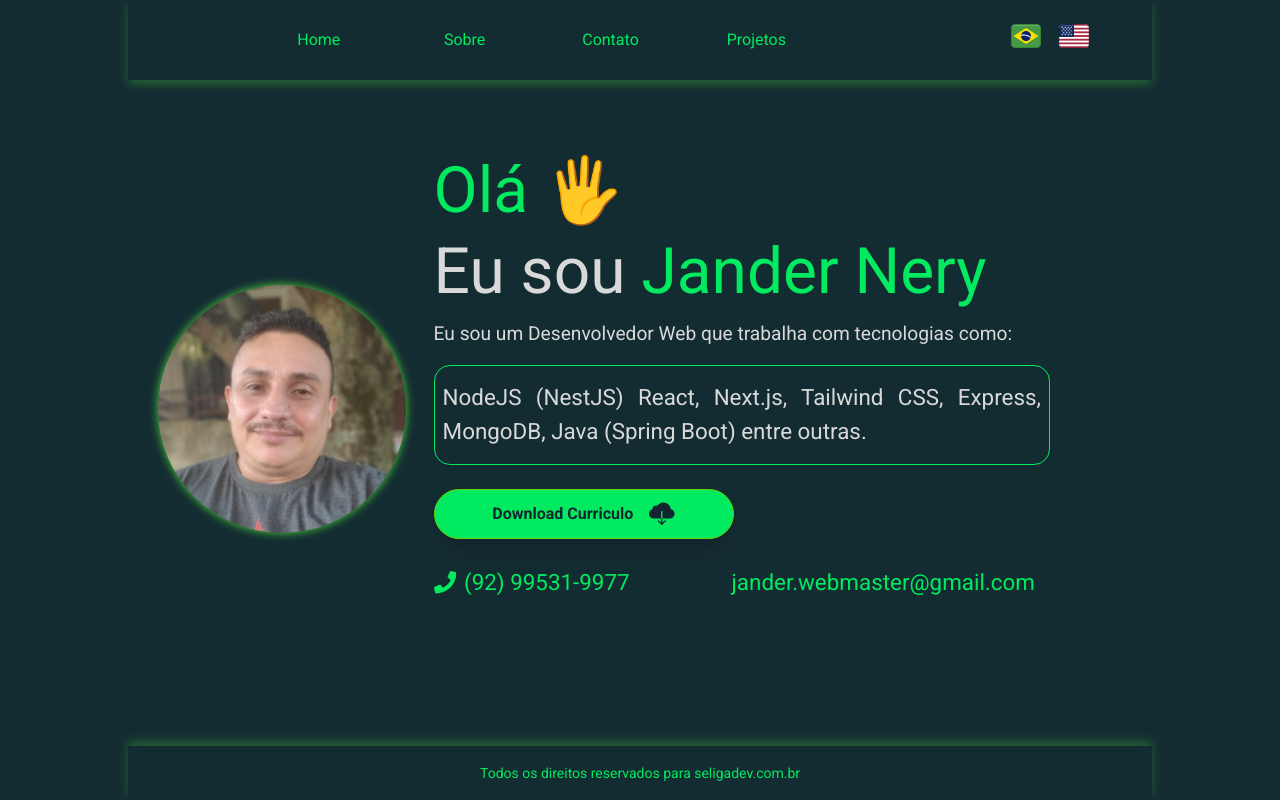
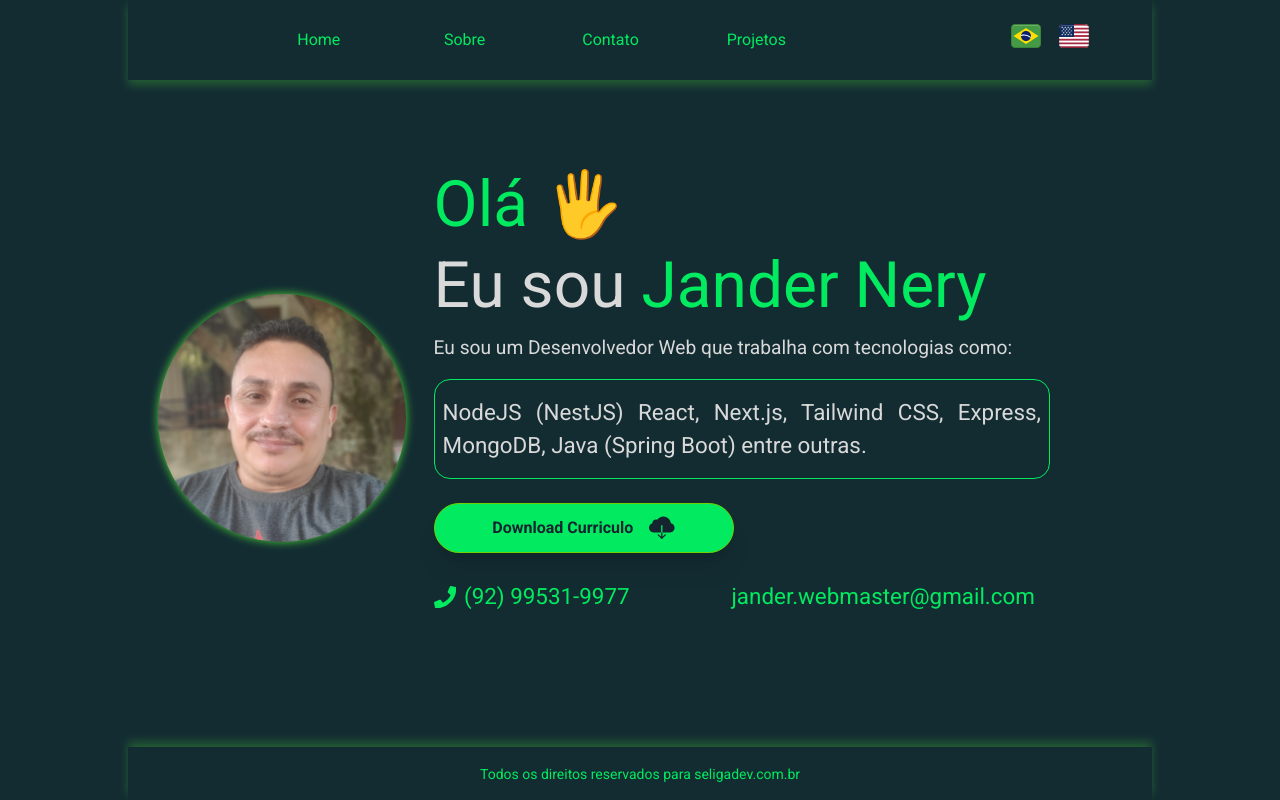
Before and after one commit to jnerydesigner/portfolio-jandernery, a Next.js app: page / in a window 1280 px wide. Built offline with nearby package versions, Linux system fonts and the light colour scheme.

Commit message:
Fix: Include margin top

```diff
--- a/src/app/(portfolio)/components/main.tsx
+++ b/src/app/(portfolio)/components/main.tsx
@@ -14,7 +14,7 @@ const MainPortfolio = () => {
   const { language } = useAppContext();
 
   return (
-    <div className="w-[100%] tablet:w-[90%] laptop:w-[80%] h-[100%] tablet:h-[80%] flex justify-center items-center flex-col laptop:flex-row mt-4 mb-8 bg-portfolio-color02">
+    <div className="w-[100%] tablet:w-[90%] laptop:w-[80%] h-[100%] tablet:h-[80%] flex justify-center items-center flex-col laptop:flex-row mt-[80px] tablet:mt-8 laptop:mt-8 mb-8 bg-portfolio-color02">
       <div className="w-[100%] laptop:w-[25%] h-[320px] flex justify-center items-center mt-0 laptop:mt-2 p-1 mx-2">
         <div className="w-[260px] tablet:w:[260px] laptop:w:[330px] rounded-full flex justify-center items-center drop-shadow-total ">
           <Image
```
